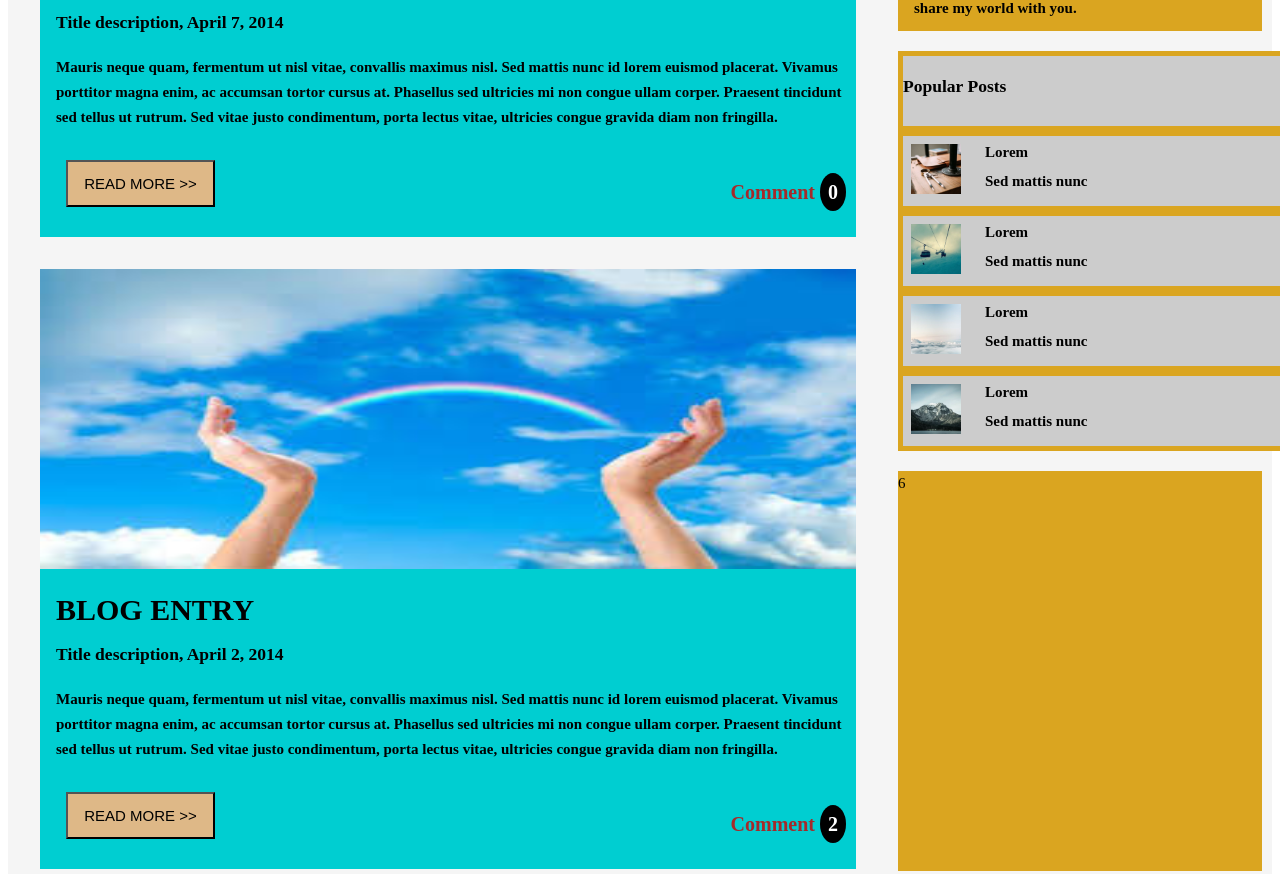
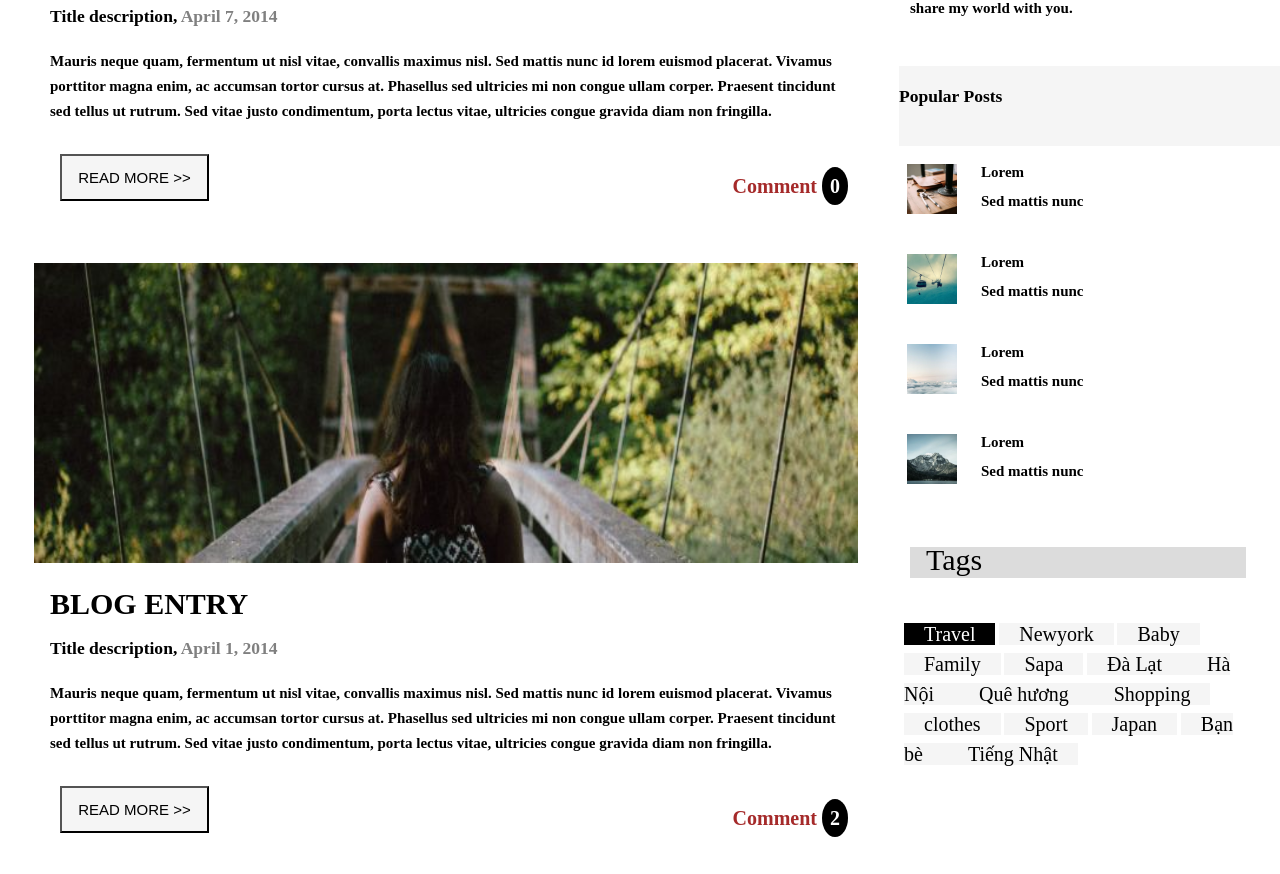
Before and after one commit to bits-hien/bloghiennt, a plain HTML site: page index.html in a window 1280 px wide. Shown: the part 605-1479 px from the top of the page. Drawn offline with Linux system fonts and the light colour scheme.

Commit message:
update 21-10

```diff
--- a/css/dinhdang.css
+++ b/css/dinhdang.css
@@ -1,11 +1,11 @@
 .style-content {
     display: flex;
     align-items: stretch;
-    background-color: whitesmoke;
+    background-color: white;
 }
 
 .style-content > div {
-    background-color:whitesmoke;
+    background-color:white;
     color: black;
     text-align: left;
     line-height: 35px;
@@ -17,11 +17,11 @@
     flex-direction: column;
     background-color: violet;
     width: 800px;
-    margin: 16px;
+    margin: 10px;
 }
 
 .style-left > div {
-    background-color:darkturquoise;
+    background-color:white;
     margin: 1px;
     text-align: left;
     line-height: 25px;
@@ -39,16 +39,15 @@
 }
 
 .style-right > div {
-    background-color:goldenrod;
+    background-color: white;
     margin: 10px;
     text-align: left;
     line-height: 25px;
     font-size: 15px;
-    height: 400px;
 }
 
 .header {
-    background-color: whitesmoke;
+    background-color: white;
     width: 1471.2px;
     height: 120px;
     color: black;
@@ -57,7 +56,7 @@
 }
 
 .footer {
-    background-color: whitesmoke;
+    background-color: grey;
     width: 1471.2px;
     height: 80px;
     color: black;
@@ -66,7 +65,7 @@
 }
 
 .read-comment {
-    background-color: darkturquoise;
+    background-color: white;
     display: flex;
 }
 
@@ -101,7 +100,7 @@
     width: 149px;
     height: 47px;
     padding: 10px;
-    background-color: burlywood;
+    background-color: whitesmoke;
     font-size: 15px;
     margin-left: 16px;
 }
@@ -114,11 +113,12 @@
     display: flex;
     flex-direction: column;
     width: 427.74px;
-    margin: 16px;
+    margin-top;: 16px;
+    height: 450px;
 }
 
 .style-right2 > div {
-    background-color:#ccc;
+    background-color:white;
     text-align: left;
     line-height: 25px;
     font-size: 15px;
@@ -145,6 +145,50 @@
    margin-top: 4px;
 }
 
-.style-right2 > div :hover {
-    background-color: greenyellow;
+.style-right2 :hover {
+    background-color: gainsboro;
 }
+
+.style-right3 {
+    display: flex;
+    flex-direction: column;
+    background-color:white;
+    margin: 10px;
+    height: 220px;
+}
+
+.style-right3 > div {
+    flex-direction: column;
+}
+ .style-right3-1 {
+     background-color: gainsboro;
+     height: 220px;
+     margin: 16px;
+     text-align: left;
+ }
+
+ .style-right3-1 > span {
+    font-size: 30px;
+    text-align: center;
+    margin: 16px;
+ }
+
+ .style-right3-2 {
+     background-color: white;
+     margin: 10px;
+ }
+
+ .style-right3-3 > span {
+     background: whitesmoke;
+     color: black;
+     padding-left: 20px;
+     padding-right: 20px;
+     text-align: center;
+     font-size: 20px;
+     line-height: 30px;
+
+ }
+
+ h3 > span {
+     color: gray;
+ }
--- a/index.html
+++ b/index.html
@@ -17,9 +17,9 @@
         <div class="style-content">
             <div class="style-left" style="flex-grow: 2">
                 <div>
-                    <img src="anh/mx.jpg" alt="muaxuan" width="100%" height="300">
+                    <img src="anh/woods.jpg" alt="muaxuan" width="100%" height="300">
                     <h1 style="margin-left: 16px;">TITLE HEADING</h1>
-                    <h3 style="margin-left: 16px;">Title description, April 7, 2014</h3>
+                    <h3 style="margin-left: 16px;">Title description, <span>April 7, 2014</span></h3>
                     <h4 style="margin-left: 16px;"  >Mauris neque quam, fermentum ut nisl vitae, convallis maximus nisl. Sed mattis nunc id lorem euismod placerat. Vivamus porttitor magna enim, ac accumsan tortor cursus at. Phasellus sed ultricies mi non congue ullam corper. Praesent tincidunt sed tellus ut rutrum. Sed vitae justo condimentum, porta lectus vitae, ultricies congue gravida diam non fringilla.</h4>
                     <div class="read-comment">
                         <div class="read-more">
@@ -31,9 +31,9 @@
                     </div>
                 </div>
                 <div>
-                    <img src="anh/pc.jpg" alt="cauvong" width="100%" height="300">
+                    <img src="anh/woods1.jpg" alt="cauvong" width="100%" height="300">
                     <h1 style="margin-left: 16px;">BLOG ENTRY</h1>
-                    <h3 style="margin-left: 16px;">Title description, April 2, 2014</h3>
+                    <h3 style="margin-left: 16px;">Title description, <span>April 1, 2014</span></h3>
                     <h4 style="margin-left: 16px;">Mauris neque quam, fermentum ut nisl vitae, convallis maximus nisl. Sed mattis nunc id lorem euismod placerat. Vivamus porttitor magna enim, ac accumsan tortor cursus at. Phasellus sed ultricies mi non congue ullam corper. Praesent tincidunt sed tellus ut rutrum. Sed vitae justo condimentum, porta lectus vitae, ultricies congue gravida diam non fringilla.</h4>
                     <div class="read-comment">
                         <div class="read-more">
@@ -52,7 +52,7 @@
                     <h4 style="margin-left: 16px;">Just me, myself and I, exploring the universe of uknownment. I have a heart of love and a interest of lorem ipsum and mauris neque quam blog. I want to share my world with you.</h4>
                 </div>
                 <div class="style-right2">
-                    <div><h3>Popular Posts</h3></div>
+                    <div style="background-color: whitesmoke;"><h3>Popular Posts</h3></div>
                     <div class="img">
                         <img src="anh/str2.jpg" alt="a" width="50px" height="50px">
                         <p><span>Lorem</span></p>
@@ -73,9 +73,28 @@
                             <p><span>Lorem</span></p>
                             <p><span>Sed mattis nunc</span></p>
                     </div>
-
                 </div>
-                <div>6</div>
+                <div class="style-right3">
+                    <div class="style-right3-1"> <span>Tags</span></div>
+                    <div class="style-right3-2">
+                        <p class="style-right3-3">
+                            <span style="background-color: black;"><span style="color: white;">Travel</span></span>
+                            <span>Newyork</span>
+                            <span>Baby</span>
+                            <span>Family</span>
+                            <span>Sapa</span>
+                            <span>Đà Lạt </span>
+                            <span>Hà Nội </span>
+                            <span>Quê hương </span>
+                            <span>Shopping</span>
+                            <span>clothes</span>
+                            <span>Sport</span>
+                            <span>Japan</span>
+                            <span>Bạn bè </span>
+                            <span>Tiếng Nhật </span>
+                        </p>
+                    </div>
+                </div>
             </div>
         </div>
         <footer class="footer">
```
Also changed, not shown: anh/woods.jpg (added), anh/woods1.jpg (added).
